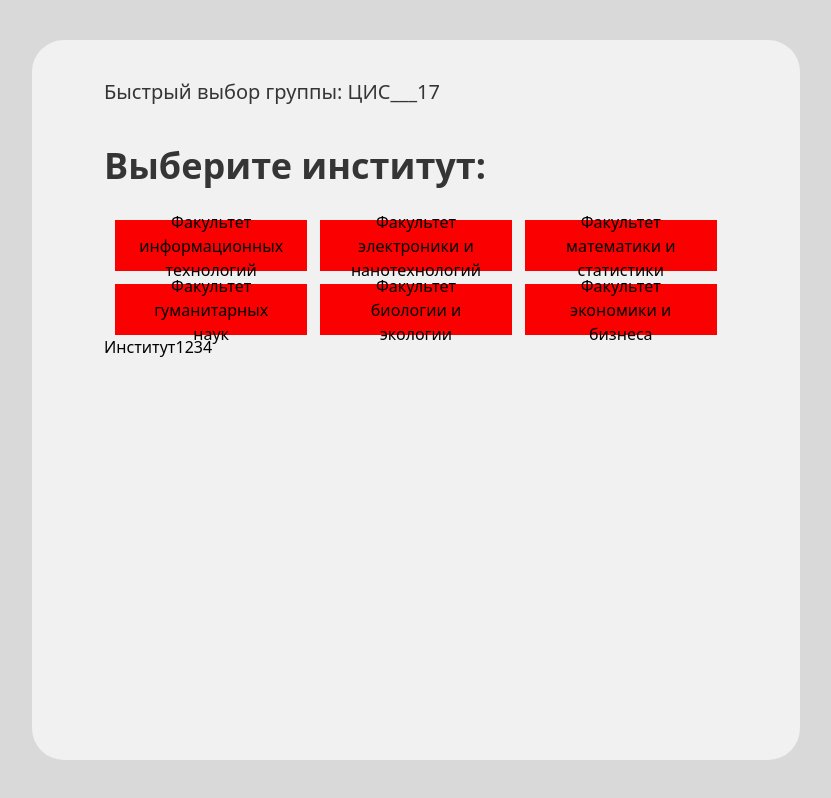
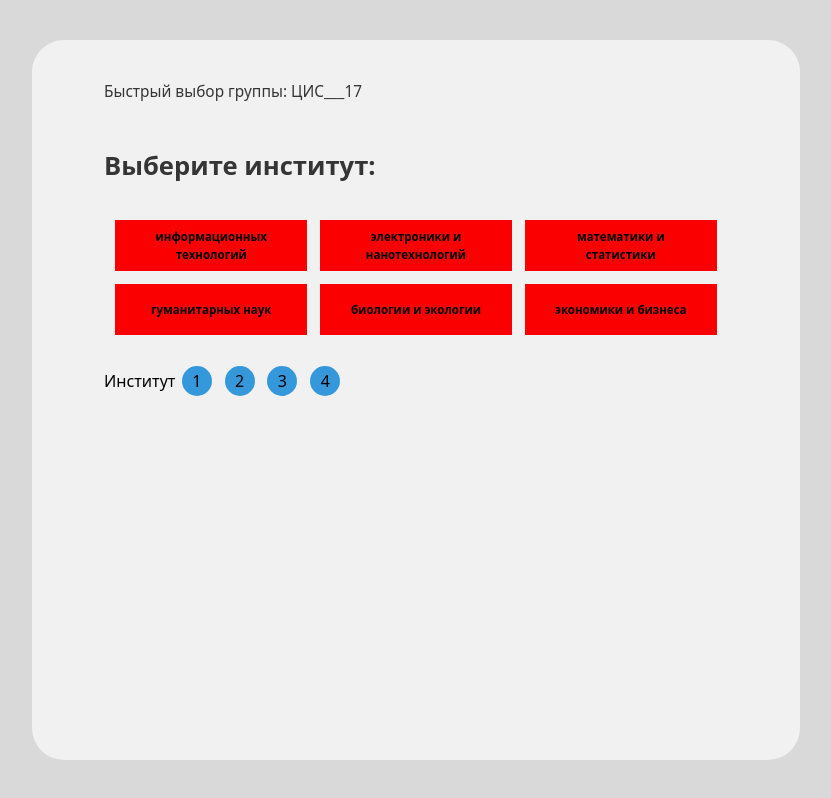
Before and after one commit to ystuler/frontend, a Vue app: page /group in a window 1280 px wide. Shown: the whole page, without its empty margins (224-1055 px from the left). Built offline with nearby package versions, Linux system fonts and the light colour scheme.

Commit message:
refactor(group): add classes

```diff
--- a/src/components/Group/GroupMenuComponent.vue
+++ b/src/components/Group/GroupMenuComponent.vue
@@ -23,12 +23,12 @@ const classes = ref ("Институт")
 
         </li>
       </ul>
-      <div>
+      <div class="fast-classes">
         <span>{{classes}}</span>
-        <span>1</span>
-        <span>2</span>
-        <span>3</span>
-        <span>4</span>
+        <div class="circle-classes">1</div>
+        <div class="circle-classes">2</div>
+        <div class="circle-classes">3</div>
+        <div class="circle-classes">4</div>
 
       </div>
     </div>
@@ -36,6 +36,7 @@ const classes = ref ("Институт")
 </template>
 
 <style scoped>
+
 .grid-container {
   padding-top: 4vh;
 
@@ -51,9 +52,12 @@ const classes = ref ("Институт")
   padding: 2vw;
   text-align: center;
   height: 3vw;
+  font-size: 0.9vw;
   display: flex;
   justify-content: center;
   align-items: center;
+  font-weight: 600;
+
 }
 
 .background {
@@ -66,9 +70,27 @@ const classes = ref ("Институт")
 .fast-group {
   padding-top: 5vh;
   color: rgb(53, 53, 53);
-  font-size: 20px;
+  font-size: 1.2vw;
   font-weight: 400;
   line-height: 24px;
+
+
+}
+.fast-classes {
+  display: flex;
+  align-items: center;
+  padding-top: 3vh;
+}
+
+.circle-classes {
+  width: 30px;
+  height: 30px;
+  background-color: #3498db;
+  border-radius: 50%;
+  margin: 0.5vw;
+  display: flex;
+  justify-content: center;
+  align-items: center;
 
 }
 
@@ -76,7 +98,7 @@ const classes = ref ("Институт")
   padding-top: 5vh;
 
   color: rgb(53, 53, 53);
-  font-size: 36px;
+  font-size: 2vw;
   font-weight: 700;
   line-height: 44px;
 }
--- a/src/stores/mock/groups.json
+++ b/src/stores/mock/groups.json
@@ -1,7 +1,7 @@
 [
   {
     "id": 1,
-    "facultyName": "Факультет информационных технологий",
+    "facultyName": " информационных технологий",
     "directions": [
       {
         "id": 1,
@@ -75,7 +75,7 @@
   },
   {
     "id": 2,
-    "facultyName": "Факультет электроники и нанотехнологий",
+    "facultyName": " электроники и нанотехнологий",
     "directions": [
       {
         "id": 3,
@@ -121,7 +121,7 @@
   },
   {
     "id": 3,
-    "facultyName": "Факультет математики и статистики",
+    "facultyName": " математики и статистики",
     "directions": [
       {
         "id": 5,
@@ -195,7 +195,7 @@
   },
   {
     "id": 4,
-    "facultyName": "Факультет гуманитарных наук",
+    "facultyName": " гуманитарных наук",
     "directions": [
       {
         "id": 7,
@@ -269,7 +269,7 @@
   },
   {
     "id": 5,
-    "facultyName": "Факультет биологии и экологии",
+    "facultyName": " биологии и экологии",
     "directions": [
       {
         "id": 9,
@@ -343,7 +343,7 @@
   },
   {
     "id": 6,
-    "facultyName": "Факультет экономики и бизнеса",
+    "facultyName": " экономики и бизнеса",
     "directions": [
       {
         "id": 11,
```
